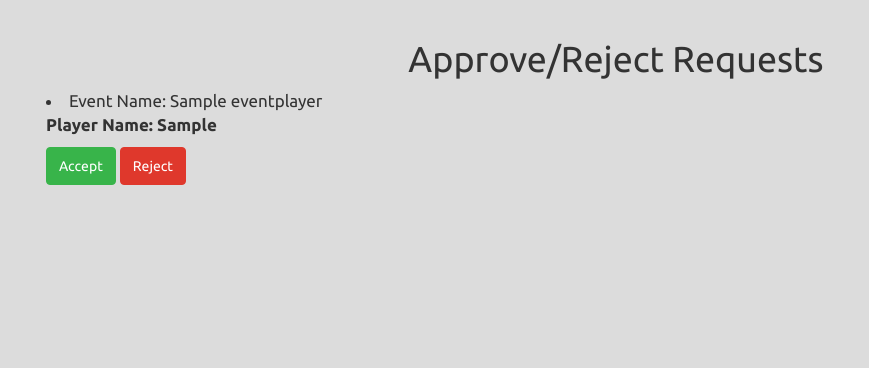
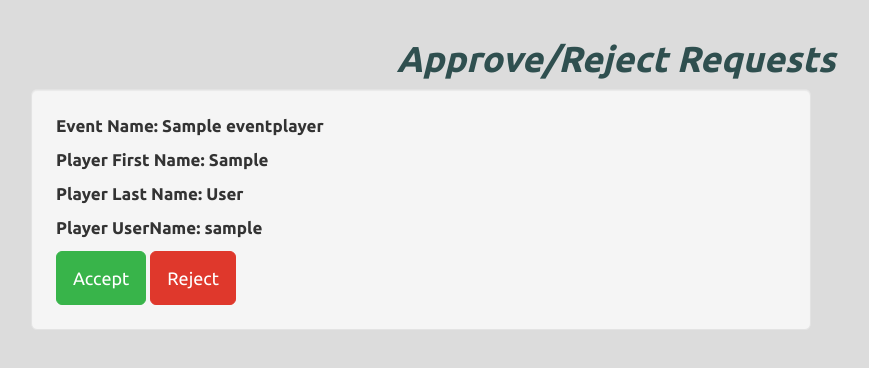
Before and after one commit to abhishekchandratre/AdhocSportz, a Django app: page /core/register/eventApprove in a window 1280 px wide. Shown: the part 51-419 px from the top of the page, without its empty margins (24-893 px from the left). Run offline with Django 3.2, Linux system fonts and the light colour scheme; a user stored in the database is signed in; tables that the repository leaves empty hold one stand-in row (values such as "Sample post"); parts of the project's set-up code (start-up, migrations or seed data) failed here and were passed over; some libraries are stand-ins or nearby versions.

Commit message:
Changed the styling for viewing requests from the user.

```diff
--- a/static/core/css/offcanvas.css
+++ b/static/core/css/offcanvas.css
@@ -26,6 +26,15 @@ body {
   z-index: -1;
 }*/
 
+.tileStyle{
+    margin-left: 49px;
+	margin-top:75px;
+	border: groove 0.5px black;
+	background-color:lightcoral;
+	height: 200px;
+    overflow: auto;
+
+}
 
 footer {
   padding: 30px 0;
--- a/static/core/js/app.js
+++ b/static/core/js/app.js
@@ -90,9 +90,6 @@ sportsApp.controller('eventControl',['$scope','$http',
 sportsApp.controller('approveControl',['$scope','$http',
     function approveControl ($scope,$http) {
         $scope.submit = function (value, value2) {
-            alert("controller");
-            alert(value)
-            alert(value2);
             $.ajax({
                 type: 'POST',
                 url: '/core/event/approve',
@@ -102,9 +99,8 @@ sportsApp.controller('approveControl',['$scope','$http',
                     //csrfmiddlewaretoken: $('input[name=csrfmiddlewaretoken]').val(),
                 },
                 success: function () {
-                    alert("successs")
+                    alert("Email sent to the user!!")
                     if (value2 == "approve") {
-                        alert("approve")
                         var element = document.querySelector("#approve" + value);
                         element.setAttribute("disabled", "disabled");
                     } else {
--- a/template/core/register/eventApprove.html
+++ b/template/core/register/eventApprove.html
@@ -1,17 +1,19 @@
 {% extends "base.html" %}
 {% load static %}
 {% block content %}
-<h1 align="center">Approve/Reject Requests</h1>
+<h1 align="center" style="font-style: italic;font-weight: 900;color:darkslategrey">Approve/Reject Requests</h1>
 <div ng-controller="approveControl" class="container">
 <div class="row">
 {% for user in users %}
       {% for eventPlayer in eventPlayers %}
-          <div class="col-sm-8">
+          <div class="col-sm-8 well well-lg">
           {% if eventPlayer.players_id == user.id %}
-              <li>Event Name: {{ eventPlayer.eventName }}</li>
-                    <p><b>Player Name: {{ user.first_name }}</b></p>
-               <button id="approve{{ eventPlayer.id }}" ng-click=submit('{{ eventPlayer.id }}',"approve") class="btn btn-primary btn-success">Accept</button>
-              <button id="reject{{ eventPlayer.id }}" ng-click=submit('{{ eventPlayer.id }}',"reject") class="btn btn-primary btn-danger">Reject</button>
+              <p><b>Event Name: {{ eventPlayer.eventName }}</b></p>
+                    <p><b>Player First Name: {{ user.first_name }}</b></p>
+                    <p><b>Player Last Name: {{ user.last_name }}</b></p>
+                    <p><b>Player UserName: {{ user.username }}</b></p>
+               <button id="approve{{ eventPlayer.id }}" ng-click=submit('{{ eventPlayer.id }}',"approve") class="btn btn-primary btn-lg btn-success">Accept</button>
+              <button id="reject{{ eventPlayer.id }}" ng-click=submit('{{ eventPlayer.id }}',"reject") class="btn btn-primary btn-lg btn-danger">Reject</button>
           {% endif %}
           </div>
   {% endfor %}
```
